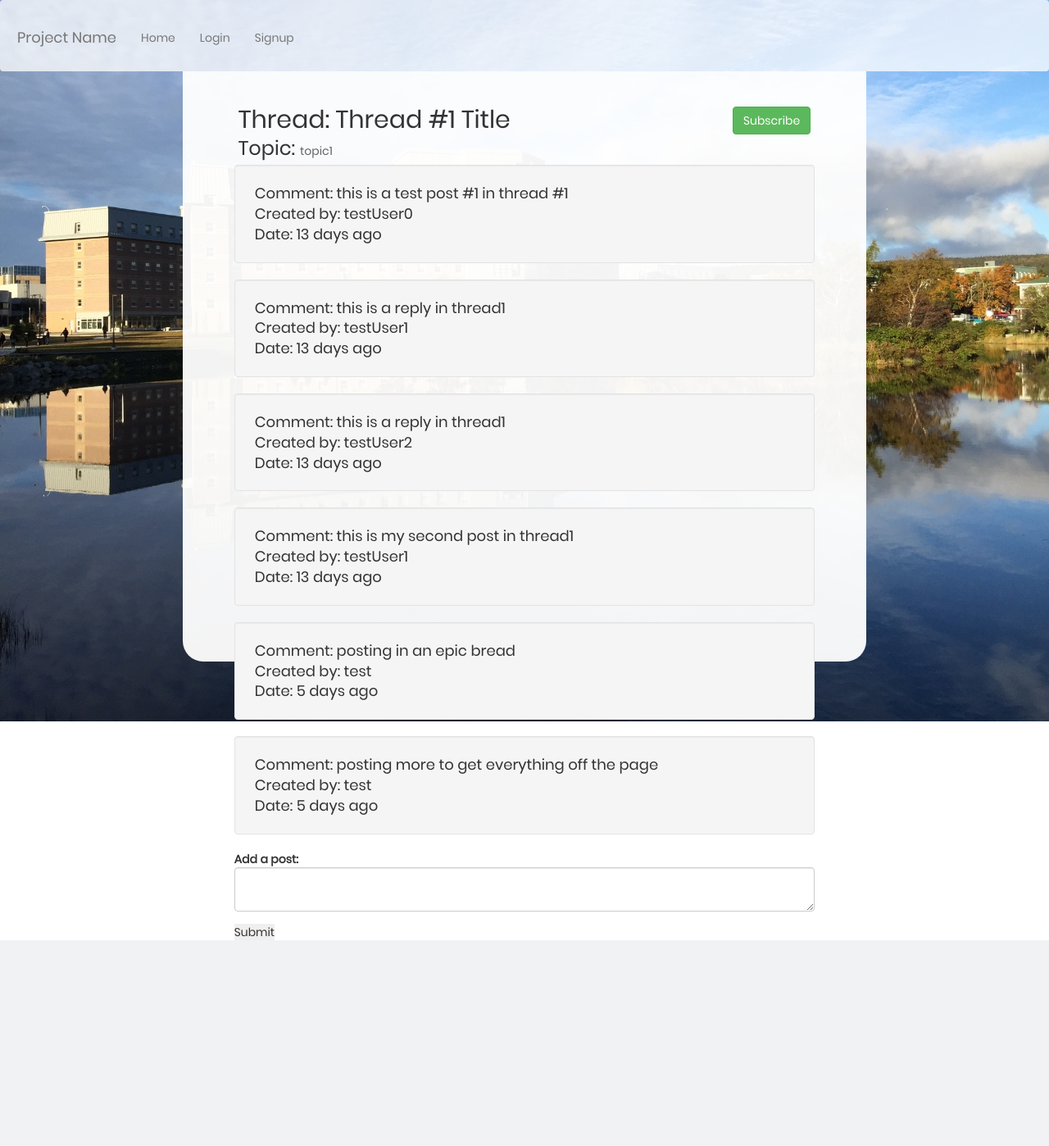
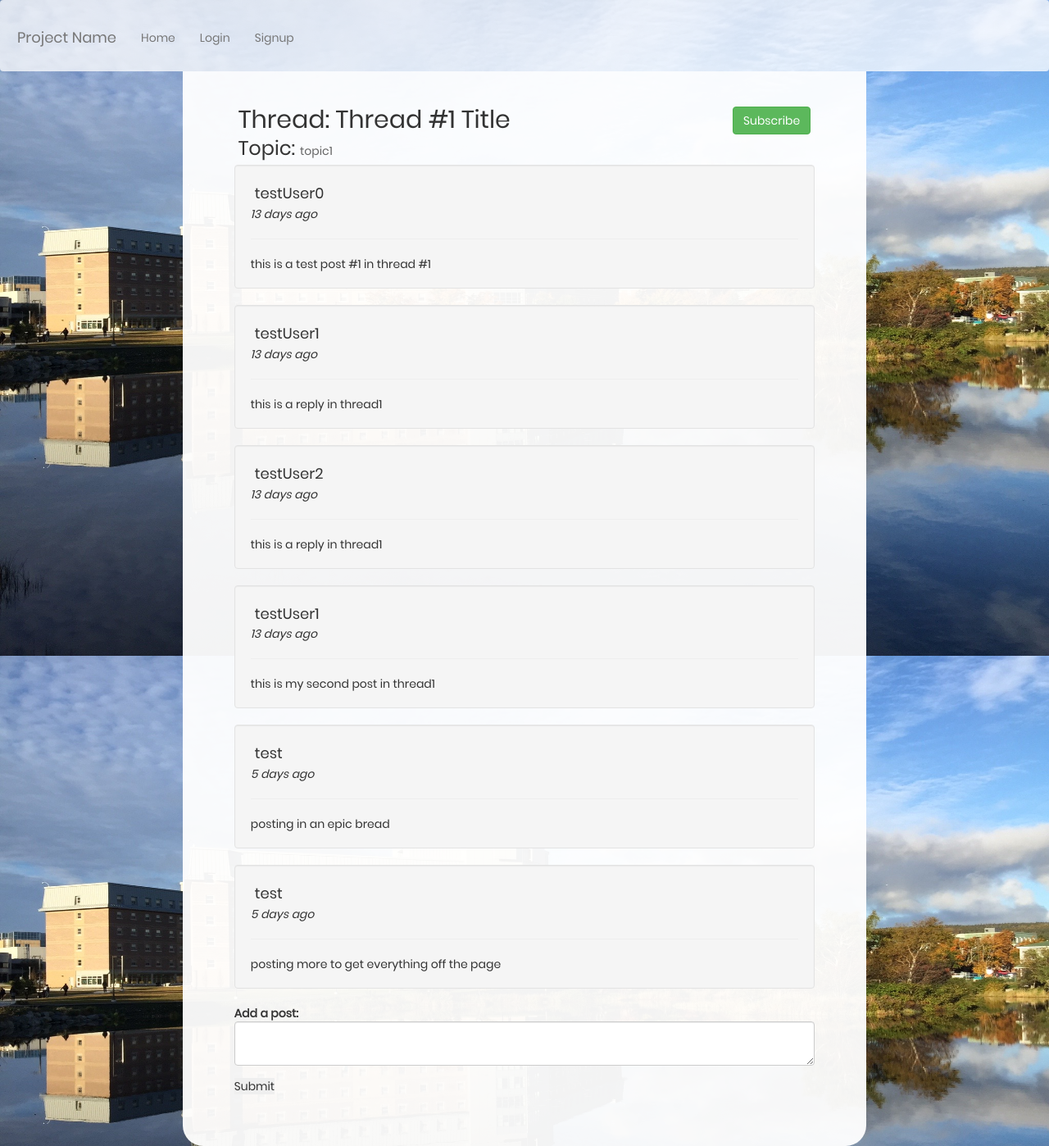
Before and after one commit to liamreardon/CS-2005-Collaborative-Tool, a Flask app: page /view_thread/1 in a window 1280 px wide. Shown: the whole page at 82% size. Before the commit the page ends 1147 px from the top, so only its background shows below. Run offline with Flask 2, Linux system fonts and the light colour scheme; data comes from the database, SQL or seed files in the repository; both versions use the stored data as it was after the commit; some libraries are stand-ins or nearby versions.

Commit message:
Fix for center-block overflow

```diff
--- a/app/static/css/main.css
+++ b/app/static/css/main.css
@@ -39,15 +39,16 @@
     background-repeat: no-repeat !important;
     background-position: center !important;
     background-size: 100% !important;
-    position: relative;
+    background-attachment: fixed !important;
 }
 
 .center {
     background: rgba(255, 255, 255, 0.95);
-    height: 100%;
+    min-height: 100%;
     padding-top: 3%;
     padding-left: 5%;
     padding-right: 5%;
+    padding-bottom: 5%;
     border-bottom-left-radius: 25px ;
     border-bottom-right-radius: 25px ;
 }
--- a/app/templates/view_thread.html
+++ b/app/templates/view_thread.html
@@ -24,9 +24,10 @@
     {% endif %}
     {% for post in posts %}
         <div class="well">
-            <h4>Comment: {{ post.text }}</h4>
-            <h4>Created by: {{ post.author }}</h4>
-            <h4>Date: {{ post.get_time() }}</h4>
+            <h4>{{ post.author }}</h4>
+            <em>{{ post.get_time() }}</em>
+            <hr>
+            {{ post.text }}
             {% if post.author_id==current_user.id %}
                 <h3><a href="edit_post/{{ post.id }}" class="btn btn-default pullright">Edit</a></h3>
             {% endif %}
```
Also changed, not shown: app/data/data.db.
